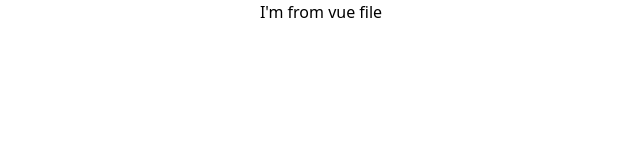
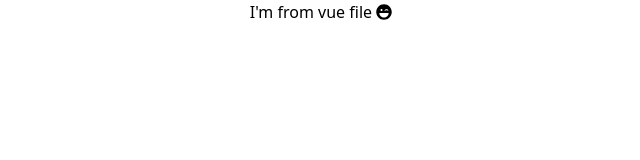
Before and after one commit to W4S4P34/Perapy, a Vue app: page / in a window 1280 px wide. Shown: the top 160 px of the page, without its empty margins (319-959 px from the left). Built offline with nearby package versions, Linux system fonts and the light colour scheme.

Commit message:
Add font-awesome to project (#13)

```diff
--- a/src/App.vue
+++ b/src/App.vue
@@ -1,6 +1,7 @@
 <template>
-  <div class="app">
+  <div id="app" class="app">
     {{ message }}
+    <i class="fas fa-laugh-wink"></i>
   </div>
 </template>
 
--- a/src/main.js
+++ b/src/main.js
@@ -1,5 +1,19 @@
 import { createApp } from 'vue'
 import App from './App.vue'
 import '@/assets/css/tailwind.css'
+import { library } from "@fortawesome/fontawesome-svg-core";
+import { FontAwesomeIcon } from "@fortawesome/vue-fontawesome";
+import { fas } from '@fortawesome/free-solid-svg-icons'
+library.add(fas);
+import { fab } from '@fortawesome/free-brands-svg-icons';
+library.add(fab);
+import { far } from '@fortawesome/free-regular-svg-icons';
+library.add(far);
+import { dom } from "@fortawesome/fontawesome-svg-core";
+dom.watch();
 
-createApp(App).mount('#app')
+const app = createApp(App)
+
+app.component("font-awesome-icon", FontAwesomeIcon);
+
+app.mount("#app");
```
Also changed, not shown: package.json (+7 -2 lines), 1 other file (tests, documents, lock files or other folders).
